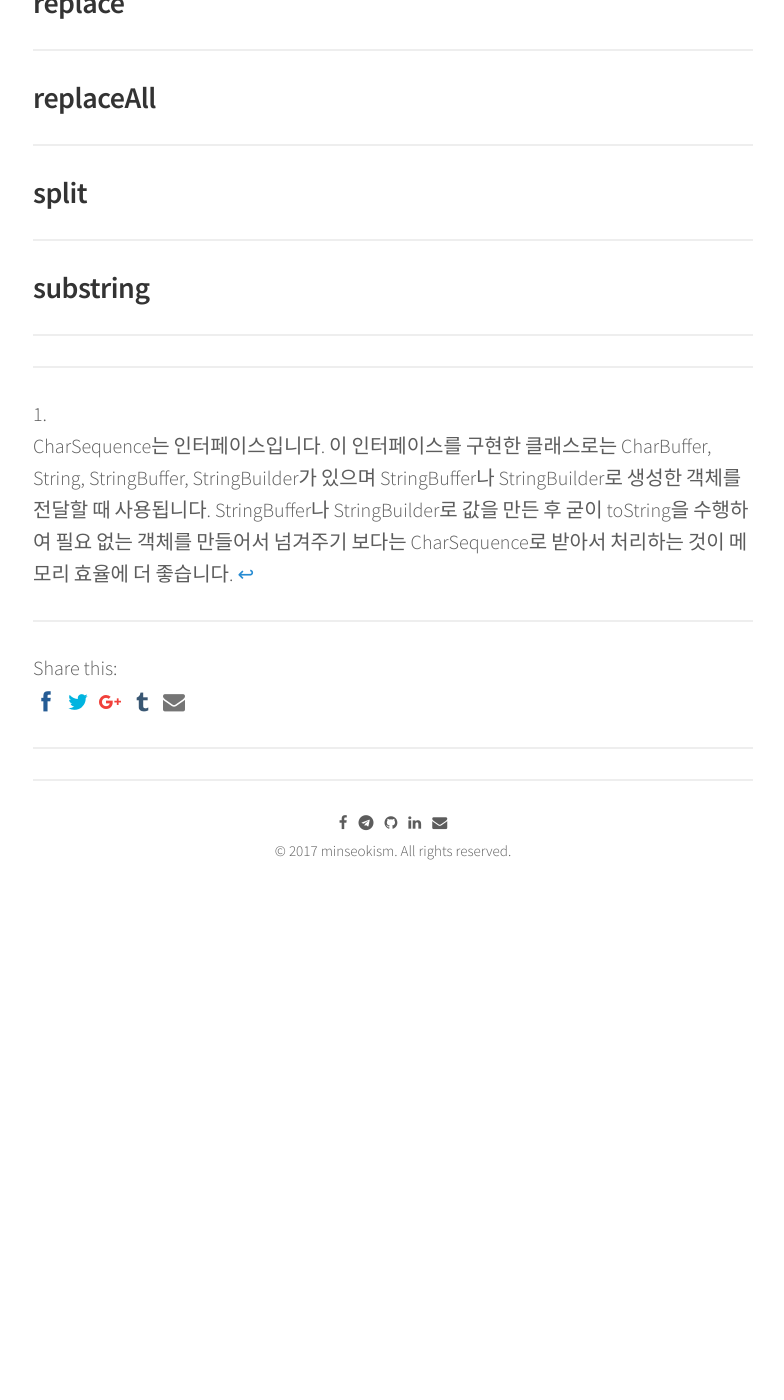
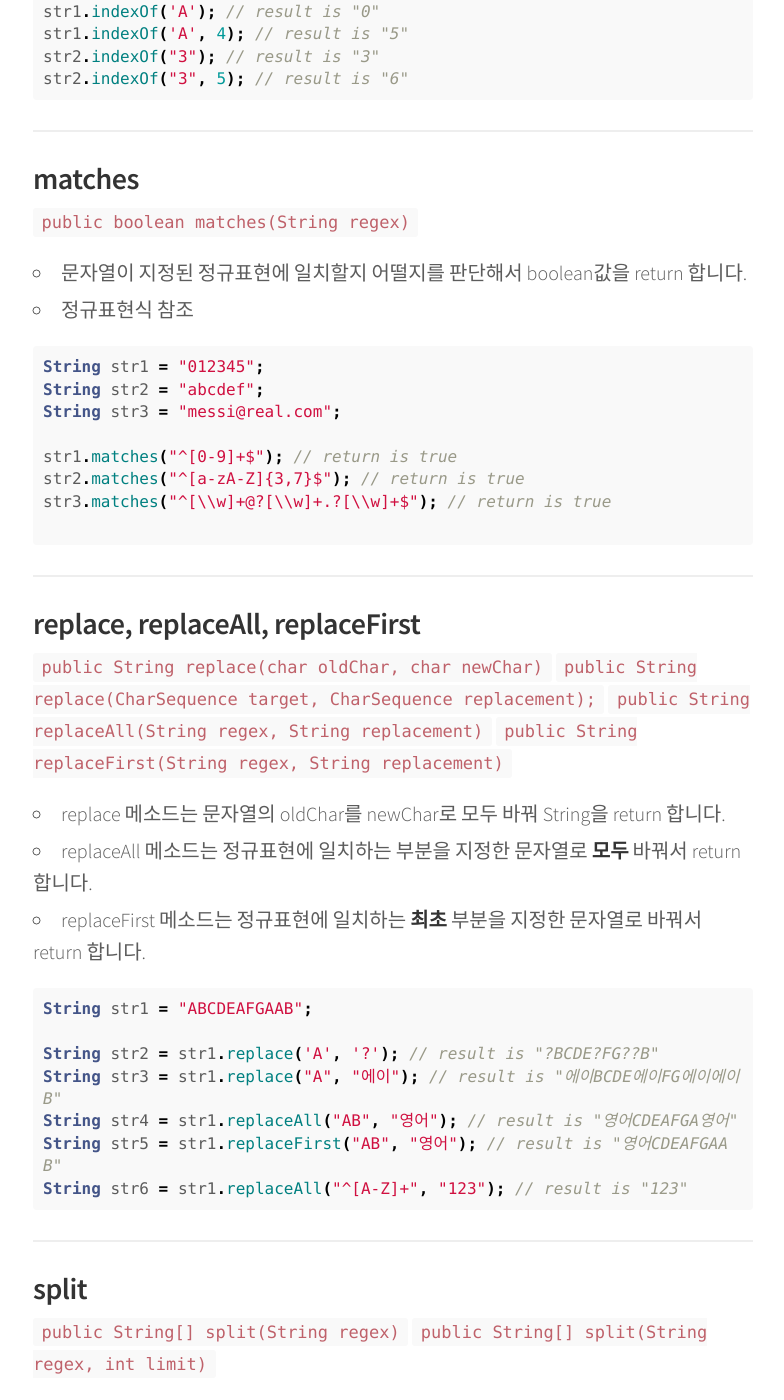
Before and after one commit to minseokism/minseokism.github.io, a Jekyll site: the page built from _posts/2017-04-07-java_string_01.md, in a window 1280 px wide and 1400 px high, scrolled down 9469 px. Shown: the whole window, without its empty margins (247-1031 px from the left). Built offline with Jekyll 4.4.1, drawn with Linux system fonts in a browser that asks for light colours; comment, search, counter and statistics services are not loaded; before the commit the page ends 10432 px from its top, so only the background shows below that; some of the changed text lies outside the part shown.

Commit message:
Changed post-04

````diff
--- a/_posts/2017-04-07-java_string_01.md
+++ b/_posts/2017-04-07-java_string_01.md
@@ -27,12 +27,17 @@ String Class는 유용한 메소드들이 많이있는데 알아보도록 하겠
 chatAt - 지정된 인덱스에 있는 char값을 return합니다.
 compareTo - 두 개의 String을 사전적으로 비교합니다.
 concat - 지정된 문자열을 이 문자열의 끝에 연결합니다.
-contains -
-contentEquals -
-copyValueOF -
-endsWith -
-equals -
-format -
+contains - 지정된 문자열을 포함하고 있는 경우에만 true를 리턴합니다.
+contentEquals - 지정된 문자열과 순서가 같을 때에만 true를 return합니다.
+copyValueOF - 지정된 배열 내의 문자 시퀀스를 나타내는 문자열을 반환합니다.
+endsWith, startWith - 문자열이 지정된 접미어로 끝나는 지, 접두어로 시작하는 지 여부를 검사합니다.
+equals - 문자열을 지정된 객체와 비교합니다.
+format - 지정된 위치에 값을 대입해서 문자열을 만들어내는 용도로 사용합니다.
+indexOf, lastIndexOf - 문자열 내에서 지정된 Charater가 **최초로 출현하는** 위치의 인덱스를 return 합니다.
+matches - 문자열이 지정된 정규표현에 일치할지 어떨지를 판단해서 boolean값을 return 합니다.
+replace, replaceAll, replaceFirst - 문자열내에 일부를 원하는 문자열로 바꿉니다.
+split - 문자열을 정규표현(특정 구분자)에 따라 String[]로 return 합니다.
+substring - 문자열을 시작점(지정)부터 끝점(지정)까지 잘라서 return 합니다.
 
 ---
 ### charAt
@@ -135,21 +140,29 @@ str2.contentEquals(str3); // result is false
 
 ```java
 char[] charArr = {'h', 'e', 'a', 'r', 't', 'h', 's', 't', 'o', 'n', 'e'};
-String str = "";
-str = str.copyValueOf(charArr); // result is hearthstone
-str = str.copyValueOf(charArr, 2 , 6) // result is arthst
+
+str.copyValueOf(charArr); // result is "hearthstone"
+strcopyValueOf(charArr, 2 , 6) // result is "arthst"
 ```
 ---
-### endsWith
+### endsWith, startWith
 `public boolean endsWith(String suffix)`
+`public boolean startWith(String prefix)`
+
 - 문자열이 지정된 접미어로 끝나는 지 여부를 검사합니다.
+- 문자열이 지정된 접두어로 시작하는 지 여부를 검사합니다.
 
 ```java
 String str = "hearth stone";
+
 str.endsWith("one"); // result is true;
 str.endsWith("stone"); // result is true;
 str.endsWith(""); //result is true;
 str.endsWith(" "); //result is false;
+
+str.startWith("hearth"); // result is ture;
+str.startWith("hea"); // result is true;
+str.startWith(""); // result is true;
 ```
 ---
 ### equals
@@ -162,6 +175,7 @@ String str = "hearth stone";
 String str2 = "hearth stone";
 String str3 = "hearth";
 char[] arr = {'h','e','a','r','t','h'};
+
 StringBuilder sb = new StringBuilder();
 sb.append(str2);
 
@@ -307,34 +321,90 @@ result:
 String str1 = "AbcdeA";
 String str2 = "0123453";
 
-str1.indexOf('A'); // result is 0
-str1.indexOf('A', 4); // result is 5
-str2.indexOf("3"); // result is 3
-str2.indexOf("3", 5); // result is 6
+str1.indexOf('A'); // result is "0"
+str1.indexOf('A', 4); // result is "5"
+str2.indexOf("3"); // result is "3"
+str2.indexOf("3", 5); // result is "6"
 ```
 ---
 
 ### matches
 `public boolean matches(String regex)`
-- 이 문자열이 지정된 정규표현에 일치할지 어떨지를 판단해서 boolean값을 return 합니다.
+- 문자열이 지정된 정규표현에 일치할지 어떨지를 판단해서 boolean값을 return 합니다.
+- 정규표현식 참조
 
 ```java
-Test
+String str1 = "012345";
+String str2 = "abcdef";
+String str3 = "messi@real.com";
+
+str1.matches("^[0-9]+$"); // return is true
+str2.matches("^[a-zA-Z]{3,7}$"); // return is true
+str3.matches("^[\\w]+@?[\\w]+.?[\\w]+$"); // return is true
+
 ```
 ---
 
-### replace
----
+### replace, replaceAll, replaceFirst
+`public String replace(char oldChar, char newChar)`
+`public String replace(CharSequence target, CharSequence replacement);`
+`public String replaceAll(String regex, String replacement)`
+`public String replaceFirst(String regex, String replacement)`
 
-### replaceAll
+- replace 메소드는 문자열의 oldChar를 newChar로 모두 바꿔 String을 return 합니다.
+- replaceAll 메소드는 정규표현에 일치하는 부분을 지정한 문자열로 **모두** 바꿔서 return 합니다.
+- replaceFirst 메소드는 정규표현에 일치하는 **최초** 부분을 지정한 문자열로 바꿔서 return 합니다.
+
+```java
+String str1 = "ABCDEAFGAAB";
+
+String str2 = str1.replace('A', '?'); // result is "?BCDE?FG??B"
+String str3 = str1.replace("A", "에이"); // result is "에이BCDE에이FG에이에이B"
+String str4 = str1.replaceAll("AB", "영어"); // result is "영어CDEAFGA영어"
+String str5 = str1.replaceFirst("AB", "영어"); // result is "영어CDEAFGAAB"
+String str6 = str1.replaceAll("^[A-Z]+", "123"); // result is "123"
+```
+
 ---
 
 ### split
+`public String[] split(String regex)`
+`public String[] split(String regex, int limit)`
+
+- 문자열을 정규표현(특정 구분자)에 따라 String[]로 return 합니다.
+- return 되는 배열의 String의 갯수를 조정할 수도 있습니다.
+- | 를 이용해서 구분자를 여러개 사용할 수 있습니다.
+
+```java
+String str1 = "abc:bbc:cbc:dbc";
+String str2 = "abc:bbc,cbc:dbc,ebc";
+String str3 = "abc"
+
+str1.split(":"); // result is {"abc, "bbc", "cbc", dbc"}
+str1.split(":", 2); // result is {"abc", "bbc:cbc:dbc}
+str3.split(":|,"); // result is {"abc, "bbc", "cbc", dbc", "ebc"}
+str4.aplit(":"); // result is {"abc"}
+```
+
 ---
 
 ### substring
----
+`public String substring(int beginIndex)`
+`public String substring(int beginIndex, int endIndex)`
 
+- 문자열을 시작점부터 문자열의 끝까지 잘라서 return 합니다.
+- 문자열의 시작점과 끝점을 정해서 문자열을 잘라서 return 합니다.
+
+```java
+String str1 = "unhappy";
+String str2 = "Sweet Christmas";
+String str3 = "McDonald Duck Burger";
+
+str1.substring(2); // result is "happy"
+str2.substring(6); // result is "Christmas"
+str1.substring(7); // result is "" (empty)
+str3.substring(2, 13); // result is "Donald Duck"
+```
 
 ---
  [^CharSequence]:CharSequence는 인터페이스입니다. 이 인터페이스를 구현한 클래스로는 CharBuffer, String, StringBuffer, StringBuilder가 있으며 StringBuffer나 StringBuilder로 생성한 객체를 전달할 때 사용됩니다. StringBuffer나 StringBuilder로 값을 만든 후 굳이 toString을 수행하여 필요 없는 객체를 만들어서 넘겨주기 보다는 CharSequence로 받아서 처리하는 것이 메모리 효율에 더 좋습니다.
````
Also changed, not shown: other parts of _posts/2017-04-07-java_string_01.md (+1 -1 lines).
